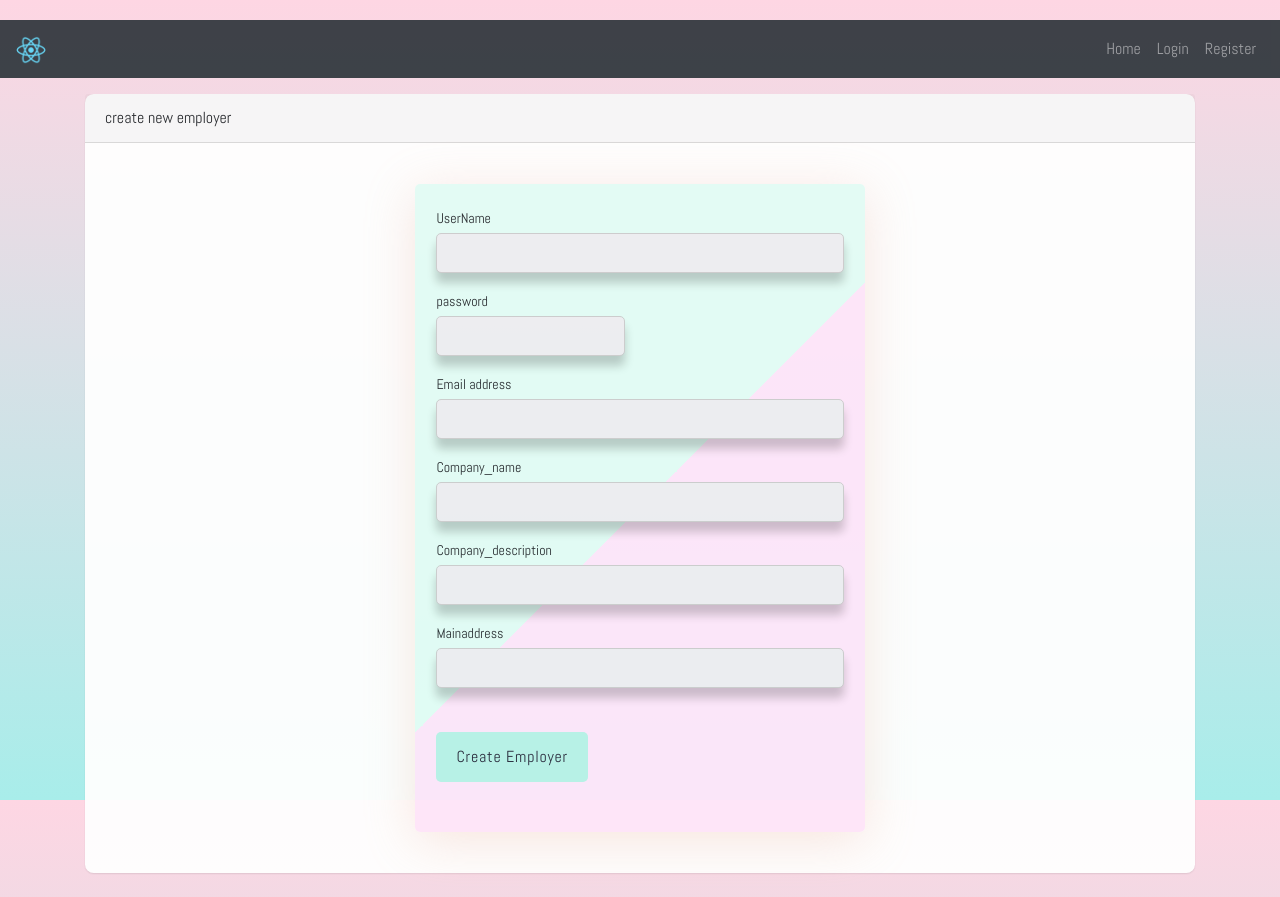
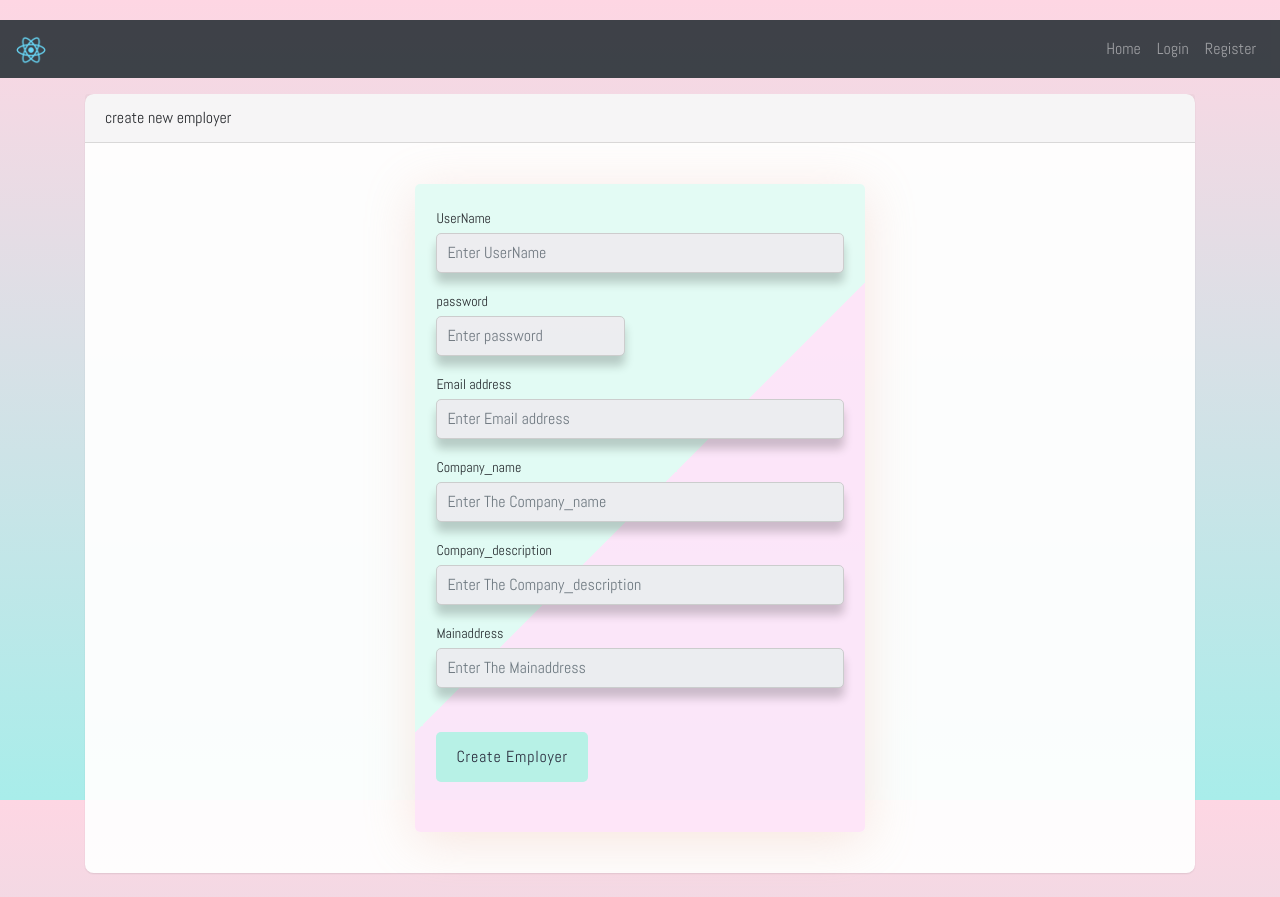
Before and after one commit to rola1174/ReactFrontEnd, a React (Create React App) app: page /registerNewEmployer in a window 1280 px wide. Built offline with nearby package versions, Linux system fonts and the light colour scheme; a web font is replaced by a local one.

Commit message:
write a message

```diff
--- a/src/pages/admin/home/registerNewEmployer.js
+++ b/src/pages/admin/home/registerNewEmployer.js
@@ -95,6 +95,7 @@ export const CreateEmployer = () => {
                         ref={(val) => {
                           form.current.username = val;
                         }}
+                        placeholder="Enter UserName"
                         required
                       />
                     </div>
@@ -103,56 +104,80 @@ export const CreateEmployer = () => {
                         <label className="small mb-1" htmlFor="password">
                           password
                         </label>
-                        <input className="form-control" type="text" id="password"
+                        <input
+                          className="form-control"
+                          type="text"
+                          id="password"
                           ref={(val) => {
                             form.current.password = val;
                           }}
-                          required />
-
+                          placeholder="Enter password"
+                          required
+                        />
                       </div>
                     </div>
                     <div className="mb-3">
                       <label className="small mb-1" htmlFor="email">
                         Email address
                       </label>
-                      <input className="form-control" type="email" id="email"
+                      <input
+                        className="form-control"
+                        type="email"
+                        id="email"
                         ref={(val) => {
                           form.current.email = val;
                         }}
-                        required />
+                        placeholder="Enter Email address"
+                        required
+                      />
                     </div>
 
                     <div className="mb-3">
                       <label className="small mb-1" htmlFor="Company_name">
                         Company_name
                       </label>
-                      <input className="form-control" type="text" id="Company_name"
+                      <input
+                        className="form-control"
+                        type="text"
+                        id="Company_name"
                         ref={(val) => {
                           form.current.company_name = val;
                         }}
-                        required />
+                        placeholder="Enter The Company_name"
+                        required
+                      />
                     </div>
 
                     <div className="mb-3">
                       <label className="small mb-1" htmlFor="Company_description">
                         Company_description
                       </label>
-                      <input className="form-control" type="text" id="Company_description"
+                      <input
+                        className="form-control"
+                        type="text"
+                        id="Company_description"
                         ref={(val) => {
                           form.current.company_description = val;
                         }}
-                        required />
+                        placeholder="Enter The Company_description"
+                        required
+                      />
                     </div>
 
                     <div className="mb-3">
                       <label className="small mb-1" htmlFor="Mainaddress">
                         Mainaddress
                       </label>
-                      <input className="form-control" type="text" id="Mainaddress"
+                      <input
+                        className="form-control"
+                        type="text"
+                        id="Mainaddress"
                         ref={(val) => {
                           form.current.mainaddress = val;
                         }}
-                        required />
+                        placeholder="Enter The Mainaddress"
+                        required
+                      />
                     </div>
                     <button type="submit">{createEmployer.loading ? "Creating..." : "Create Employer"}</button>
                   </form>
@@ -165,4 +190,5 @@ export const CreateEmployer = () => {
     </>
   );
 };
+
 export default CreateEmployer;
--- a/src/pages/admin/show-employer/show-employer.js
+++ b/src/pages/admin/show-employer/show-employer.js
@@ -2,7 +2,6 @@ import { useEffect, useState } from "react";
 import axios from "axios";
 import { getAuthToken } from "../../../services/auth";
 import { useParams } from "react-router-dom";
-
 export const ShowEmployer = () => {
   const { id } = useParams();
   const { token, user } = getAuthToken();
--- a/src/pages/admin/update-employer/update-employer.js
+++ b/src/pages/admin/update-employer/update-employer.js
@@ -2,6 +2,7 @@ import { useRef, useEffect, useState } from "react";
 import axios from "axios";
 import { getAuthToken } from "../../../services/auth";
 import { useParams } from "react-router-dom";
+import "./update-employer.css";
 
 export const UpdateEmployer = () => {
   const { id } = useParams();
@@ -9,9 +10,9 @@ export const UpdateEmployer = () => {
 
   const [username, setUsername] = useState("");
   const [email, setEmail] = useState("");
-  const [campanyName, setCompanyName] = useState("");
-  const [campanyDescription, setCampanyDescription] = useState("");
-  const [mainaddress, setMainAdress] = useState("");
+  const [companyName, setCompanyName] = useState("");
+  const [companyDescription, setCompanyDescription] = useState("");
+  const [mainAddress, setMainAddress] = useState("");
 
   const [specificUser, setSpecificUser] = useState({
     loading: true,
@@ -46,8 +47,8 @@ export const UpdateEmployer = () => {
         setUsername(response.data.username);
         setEmail(response.data.email);
         setCompanyName(response.data.company_name);
-        setCampanyDescription(response.data.company_description);
-        setMainAdress(response.data.mainaddress);
+        setCompanyDescription(response.data.company_description);
+        setMainAddress(response.data.mainaddress);
       })
       .catch((error) => {
         setSpecificUser({
@@ -135,60 +136,95 @@ export const UpdateEmployer = () => {
                   <form onSubmit={(e) => submit(e)}>
                     <div className="mb-3">
                       <label className="small mb-1" htmlFor="Username">UserName</label>
-                      <input className="form-control" type="text" id="Username" value={username}
+                      <input
+                        className="form-control"
+                        type="text"
+                        id="Username"
+                        value={username}
                         onChange={(e) => setUsername(e.target.value)}
                         ref={(val) => {
                           form.current.username = val;
                         }}
-                        required />
+                        placeholder="Enter UserName"
+                        required
+                      />
                     </div>
                     <div className="mb-3">
                       <label className="small mb-1" htmlFor="email">Email address</label>
-                      <input className="form-control" type="email" id="email" value={email}
+                      <input
+                        className="form-control"
+                        type="email"
+                        id="email"
+                        value={email}
                         onChange={(e) => setEmail(e.target.value)}
                         ref={(val) => {
                           form.current.email = val;
                         }}
-                        required />
+                        placeholder="Enter Email address"
+                        required
+                      />
                     </div>
 
                     <div className="mb-3">
                       <label className="small mb-1" htmlFor="password">New Password</label>
-                      <input className="form-control" type="password" id="password"
+                      <input
+                        className="form-control"
+                        type="password"
+                        id="password"
                         ref={(val) => {
                           form.current.password = val;
                         }}
-                        required />
+                        placeholder="Enter New Password"
+                        required
+                      />
                     </div>
 
                     <div className="mb-3">
                       <label className="small mb-1" htmlFor="Company_name">Company_name</label>
-                      <input className="form-control" type="text" id="Company_name" value={campanyName}
+                      <input
+                        className="form-control"
+                        type="text"
+                        id="Company_name"
+                        value={companyName}
                         onChange={(e) => setCompanyName(e.target.value)}
                         ref={(val) => {
                           form.current.company_name = val;
                         }}
-                        required />
+                        placeholder="Enter The Company_name"
+                        required
+                      />
                     </div>
 
                     <div className="mb-3">
                       <label className="small mb-1" htmlFor="Company_description">Company_description</label>
-                      <input className="form-control" type="text" id="Company_description" value={campanyDescription}
-                        onChange={(e) => setCampanyDescription(e.target.value)}
+                      <input
+                        className="form-control"
+                        type="text"
+                        id="Company_description"
+                        value={companyDescription}
+                        onChange={(e) => setCompanyDescription(e.target.value)}
                         ref={(val) => {
                           form.current.company_description = val;
                         }}
-                        required />
+                        placeholder="Enter The Company_description"
+                        required
+                      />
                     </div>
 
                     <div className="mb-3">
                       <label className="small mb-1" htmlFor="Mainaddress">Mainaddress</label>
-                      <input className="form-control" type="text" id="Mainaddress" value={mainaddress}
-                        onChange={(e) => setMainAdress(e.target.value)}
+                      <input
+                        className="form-control"
+                        type="text"
+                        id="Mainaddress"
+                        value={mainAddress}
+                        onChange={(e) => setMainAddress(e.target.value)}
                         ref={(val) => {
                           form.current.mainaddress = val;
                         }}
-                        required />
+                        placeholder="Enter The Mainaddress"
+                        required
+                      />
                     </div>
                     <button className="btn btn-primary" type="submit">{specificUser.loading ? "Updating..." : "Update Employer"}</button>
                   </form>
```
